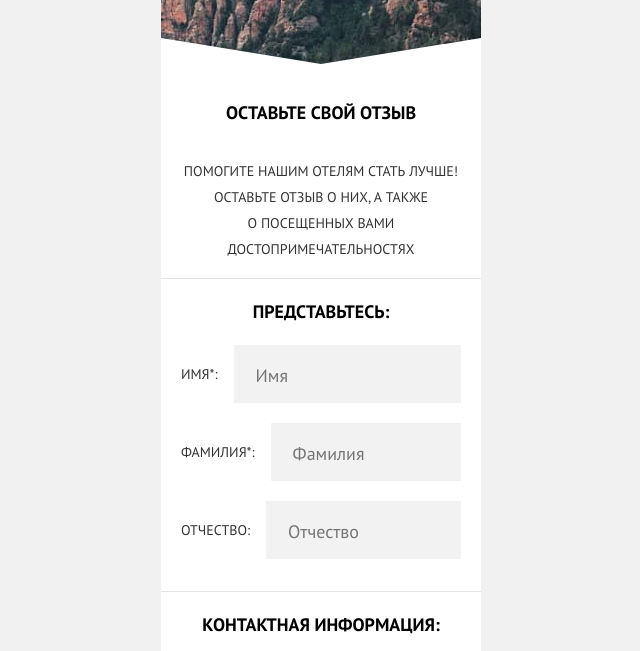
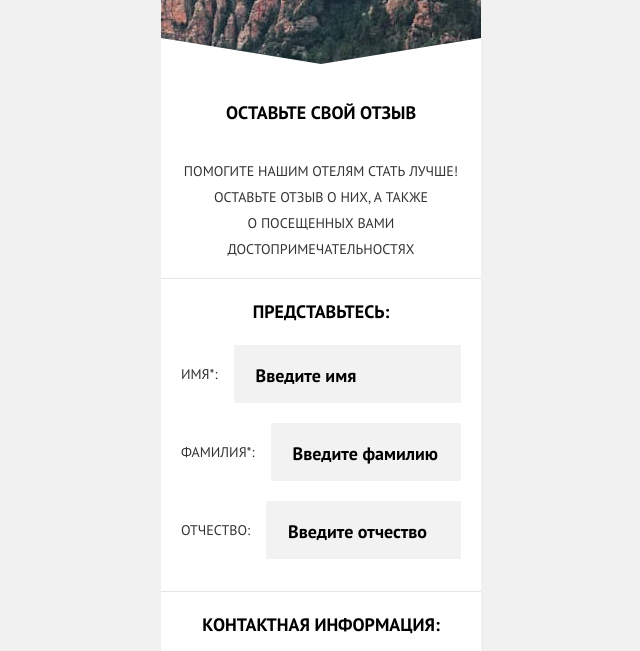
Before and after one commit to AlexanderBaschuk/html-school-2021, a website: page form.html in a window 1280 px wide. Shown: the part 149-800 px from the top of the page, without its empty margins (319-959 px from the left). Drawn offline with Linux system fonts and the light colour scheme.

Commit message:
fix placeholders

```diff
--- a/form.html
+++ b/form.html
@@ -145,7 +145,7 @@
                     class="form__input input-text"
                     type="text"
                     name="firstname"
-                    placeholder="Имя"
+                    placeholder="Введите имя"
                     required
                   />
                 </label>
@@ -157,7 +157,7 @@
                     class="form__input input-text"
                     type="text"
                     name="lastname"
-                    placeholder="Фамилия"
+                    placeholder="Введите фамилию"
                     required
                   />
                 </label>
@@ -169,7 +169,7 @@
                     class="form__input input-text"
                     type="text"
                     name="patronymic"
-                    placeholder="Отчество"
+                    placeholder="Введите отчество"
                   />
                 </label>
               </li>
--- a/styles/blocks/form.css
+++ b/styles/blocks/form.css
@@ -46,7 +46,7 @@
 }
 
 .form__input::placeholder {
-  font-weight: normal;
+  color: #000;
 }
 
 .form__label.label-text {
@@ -107,9 +107,8 @@
 }
 
 .form__textarea::placeholder {
-  font-weight: normal;
+  color: #000;
 }
-
 
 .form__textarea:focus {
   outline: none;
```
